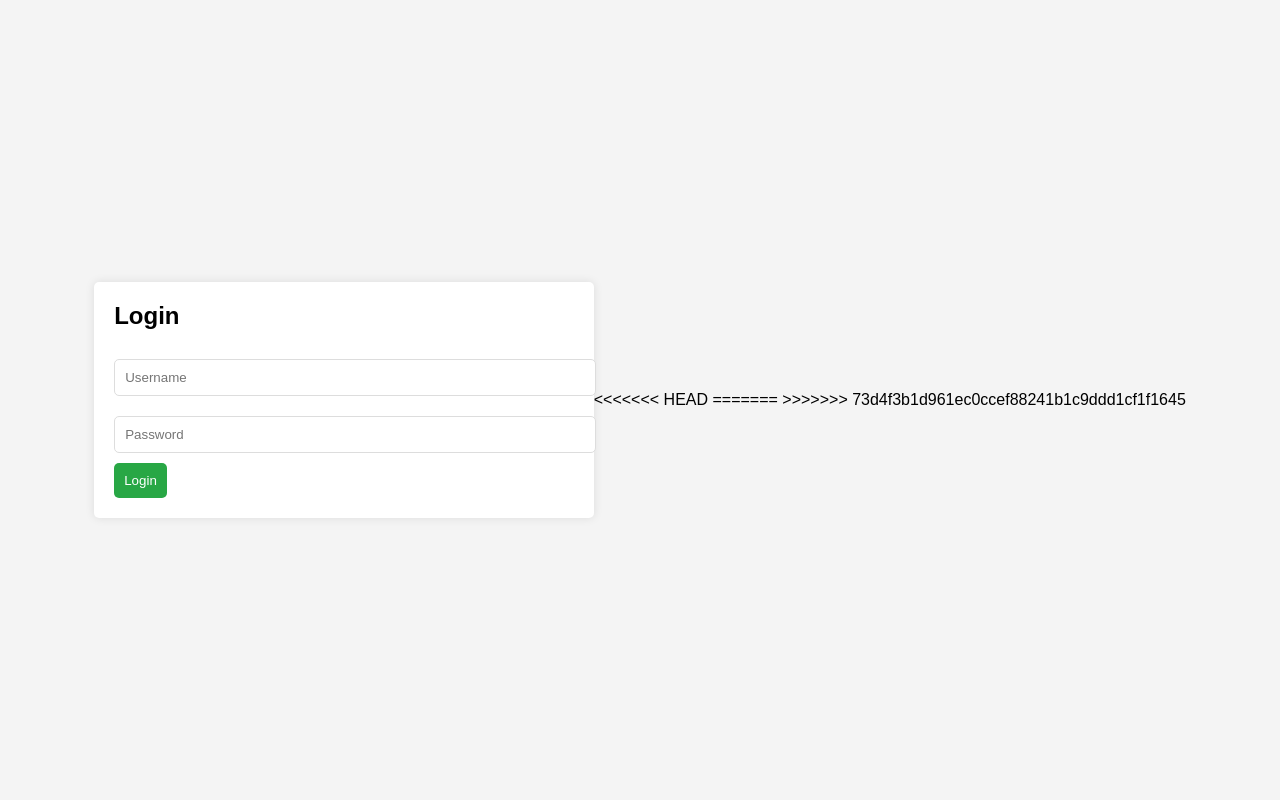
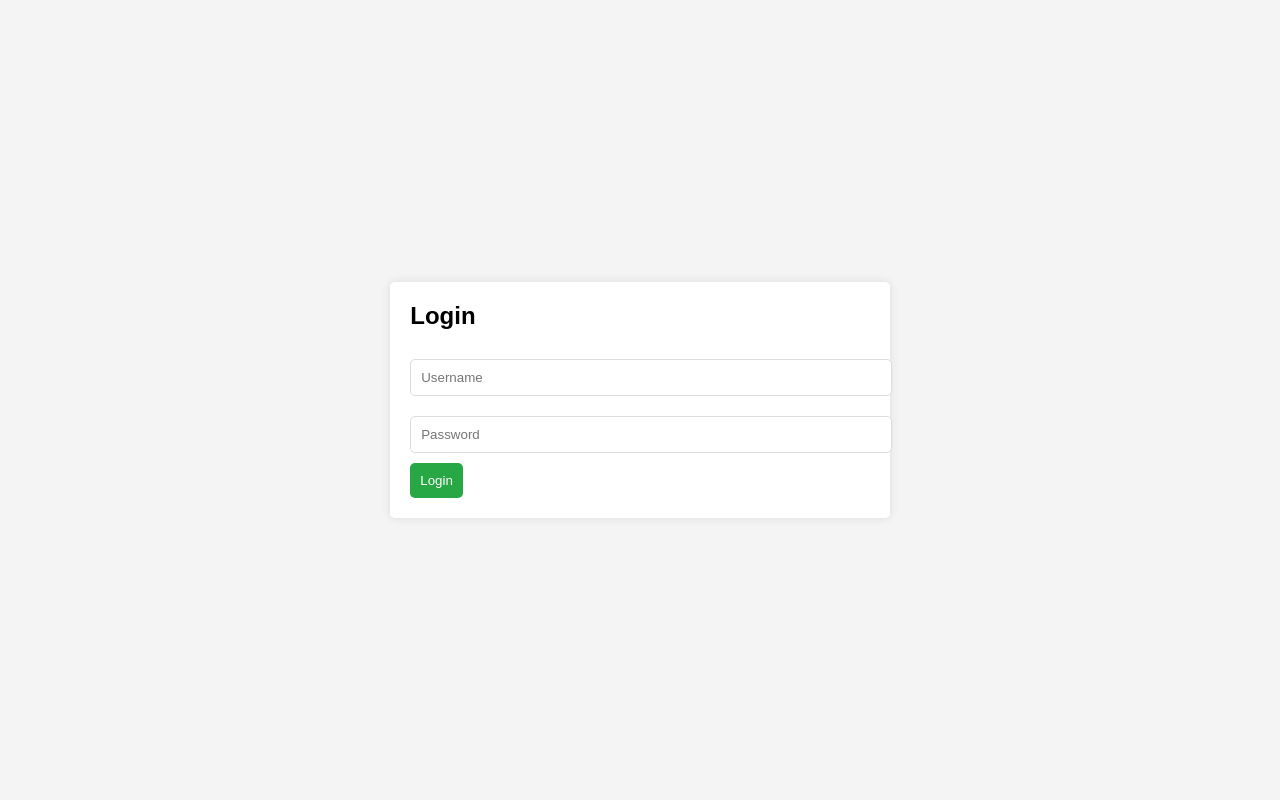
Before and after one commit to grinsh/flask-todos-app, a Flask app: page /login in a window 1280 px wide. Run offline with Flask 3, Linux system fonts and the light colour scheme.

Commit message:
Changes2

```diff
--- a/templates/login.html
+++ b/templates/login.html
@@ -52,8 +52,4 @@
         </form>
     </div>
 </body>
-<<<<<<< HEAD
 </html>
-=======
-</html>
->>>>>>> 73d4f3b1d961ec0ccef88241b1c9ddd1cf1f1645
```
